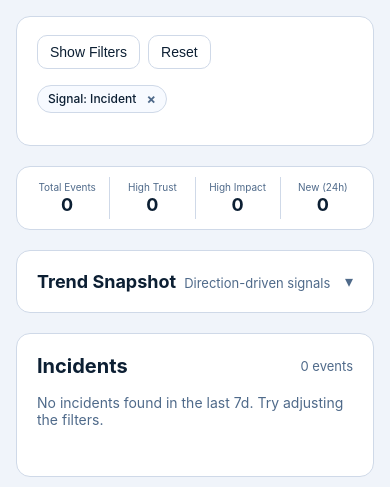
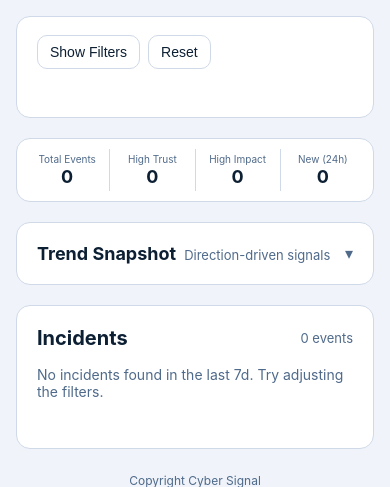
Before and after one commit to hawl3y/cyber-signal, a Flask app: page / in a window 390 px wide. Shown: the part 53-540 px from the top of the page. Run offline with Flask 3, Linux system fonts and the light colour scheme; data that the repository does not hold is empty.

Commit message:
Restore signal type pill on cards; hide signal filter chip on mobile when collapsed
Signal type pill was incorrectly removed from event cards. Restored.
Signal type chip (Signal: Incident x) is now hidden on mobile when the
filter panel is collapsed — the context label already shows signal + time range.
When filters are expanded, the chip reappears with its dismiss affordance.

```diff
--- a/app/static/css/main.css
+++ b/app/static/css/main.css
@@ -138,9 +138,15 @@ body {
     line-height: 1.3;
 }
 
-/* Hide context label on mobile when filters are collapsed — feed header carries the context */
+/* On mobile when filters are collapsed:
+   - hide the context label (feed header carries it)
+   - hide the signal type chip (context label already shows signal + time range) */
 @media (max-width: 640px) {
     .filters-panel:not(.expanded) .filter-context-label {
+        display: none;
+    }
+
+    .filters-panel:not(.expanded) .filter-chip[data-facet="signal_type"] {
         display: none;
     }
 }
--- a/app/static/js/app.js
+++ b/app/static/js/app.js
@@ -226,6 +226,7 @@ function renderFilterChips(filters) {
         const chip = document.createElement("button");
         chip.type = "button";
         chip.className = "filter-chip";
+        chip.setAttribute("data-facet", key);
         chip.setAttribute("aria-label", `Clear ${FACET_CHIP_LABELS[key]} filter`);
         chip.innerHTML = `
             <span class="filter-chip-label">${FACET_CHIP_LABELS[key]}: ${formatMetaLabel(filters[key])}</span>
@@ -510,12 +511,8 @@ function renderEventCard(event) {
         .map(item => `<span class="meta-pill ${item.className || ""}">${formatMetaLabel(item.value)}</span>`)
         .join("");
 
-    // Signal type pill only shown for non-incident types — Incident is the default
-    // view and labelling every card "Incident" adds noise without information.
     const signalType = event.event_signal_type || "incident";
-    const signalTypePill = signalType !== "incident"
-        ? `<span class="signal-pill signal-${signalType}">${formatSignalTypeLabel(signalType)}</span>`
-        : "";
+    const signalTypePill = `<span class="signal-pill signal-${signalType}">${formatSignalTypeLabel(signalType)}</span>`;
 
     const tooltip = buildScoreTooltip(event.confidence_score, event.score_factors);
     const scoreLabel = scoreLabelFor(event.confidence_score);
```
